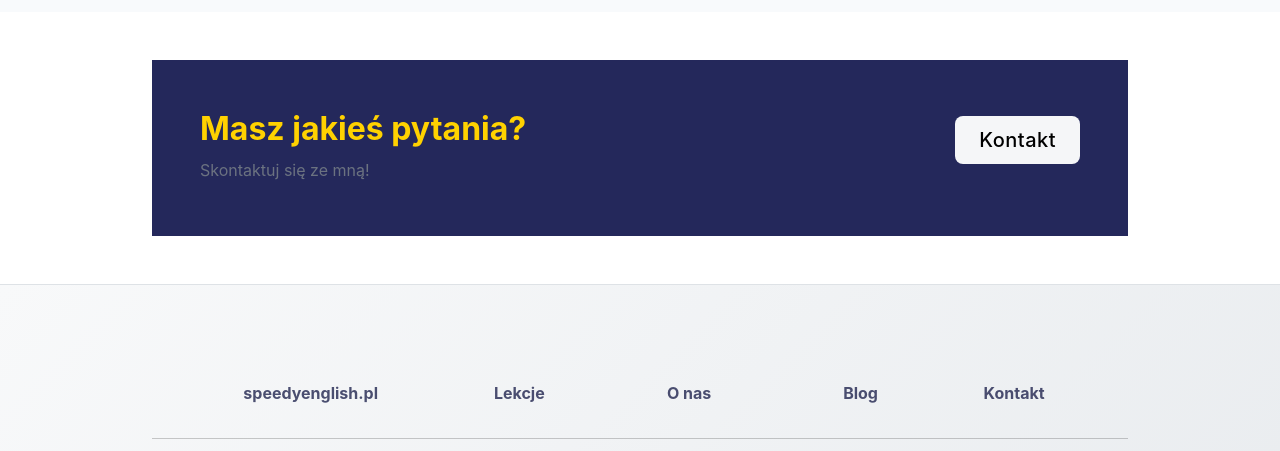
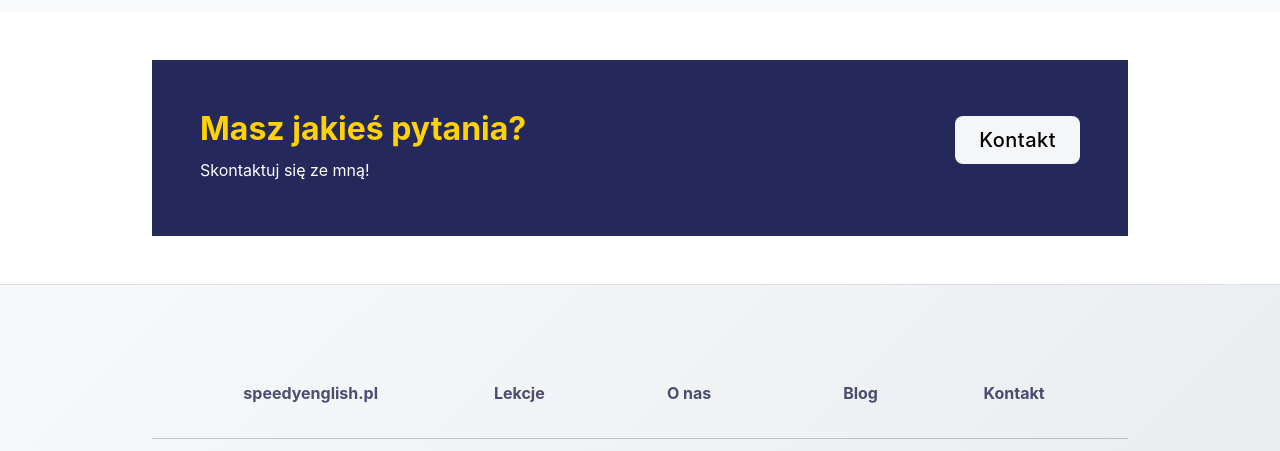
Before and after one commit to MrPhilip7/speedyenglish.pl, a plain HTML site: page index.html in a window 1280 px wide. Shown: the part 4254-4705 px from the top of the page. Drawn offline with Linux system fonts and the light colour scheme.

Commit message:
Update index.html

```diff
--- a/index.html
+++ b/index.html
@@ -232,7 +232,7 @@
             <div class="text-white bg-primary border rounded border-0 border-primary d-flex flex-column justify-content-between flex-lg-row p-4 p-md-5" style="background: var(--bs-body-color);">
                 <div class="pb-2 pb-lg-1">
                     <h2 class="fw-bold text-secondary mb-2">Masz jakieś pytania?</h2>
-                    <p class="mb-0">Skontaktuj się ze mną!</p>
+                    <p class="mb-0" style="color: white;">Skontaktuj się ze mną!</p>
                 </div>
                 <div class="my-2"><a class="btn btn-light fs-5 py-2 px-4" role="button" href="kontakt.html">Kontakt</a></div>
             </div>
```
